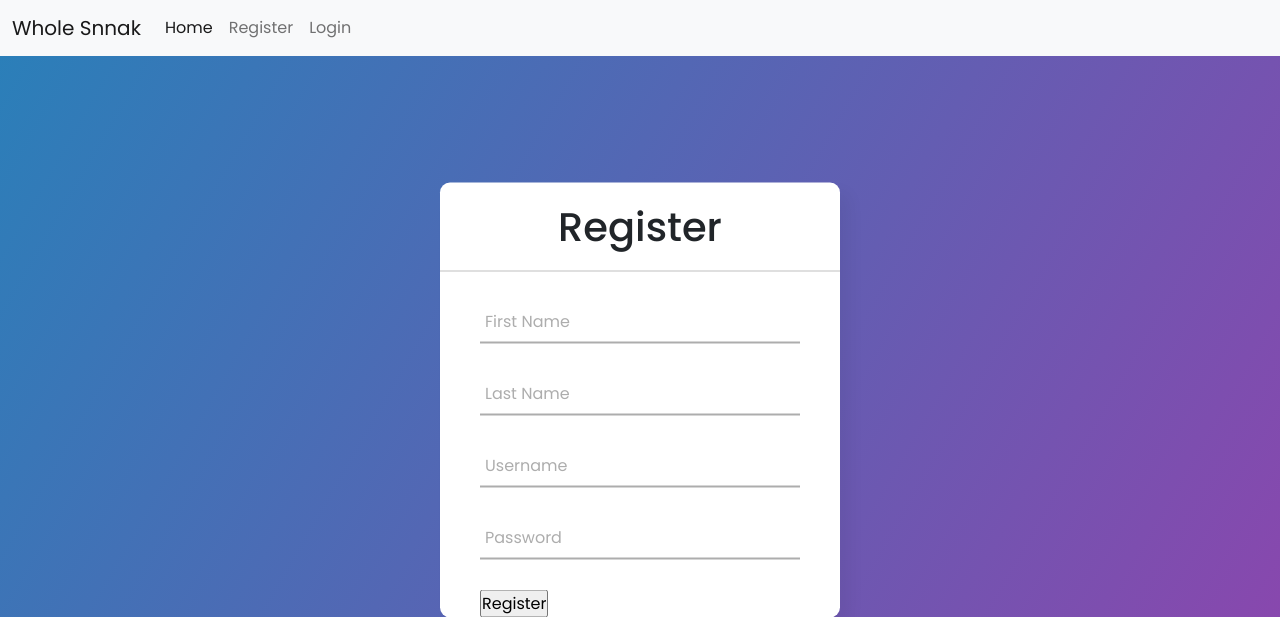
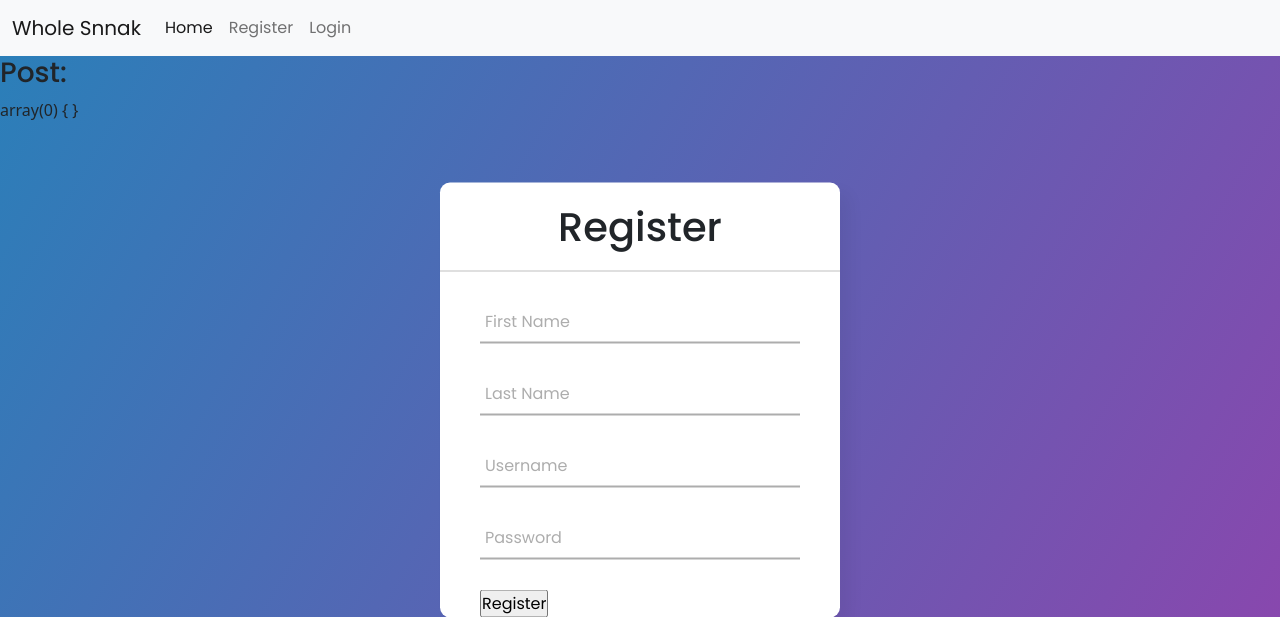
Before and after one commit to pp677/Whole_Snnak, a PHP site: page /registration.php in a window 1280 px wide. Shown: the top 617 px of the page. Run offline with PHP 8.4, Linux system fonts and the light colour scheme; data that the repository does not hold is empty.

Commit message:
printing post variable in the beginning to check if it is being set

```diff
--- a/frontend/login.php
+++ b/frontend/login.php
@@ -56,6 +56,8 @@ require_once('../rmq/path.inc');
 require_once('../rmq/get_host_info.inc');
 require_once('../rmq/rabbitMQLib.inc');
 
+echo "<h3>Post: </h3>";
+var_dump($_POST);
 $client = new rabbitMQClient("../rmq/login.ini", "testServer");
 if (isset($_POST['username']) and isset($_POST['password']))
 {
--- a/frontend/registration.php
+++ b/frontend/registration.php
@@ -69,6 +69,8 @@ require_once('../rmq/path.inc');
 require_once('../rmq/get_host_info.inc');
 require_once('../rmq/rabbitMQLib.inc');
 
+echo "<h3>Post: </h3>";
+var_dump($_POST);
 $client = new rabbitMQClient("../rmq/register.ini", "testServer");
 echo $_POST['firstname'];// . $_POST['lastname'] . $_POST['username'] . $_POST['password'];
 if (isset($_POST['firstname'])
```
